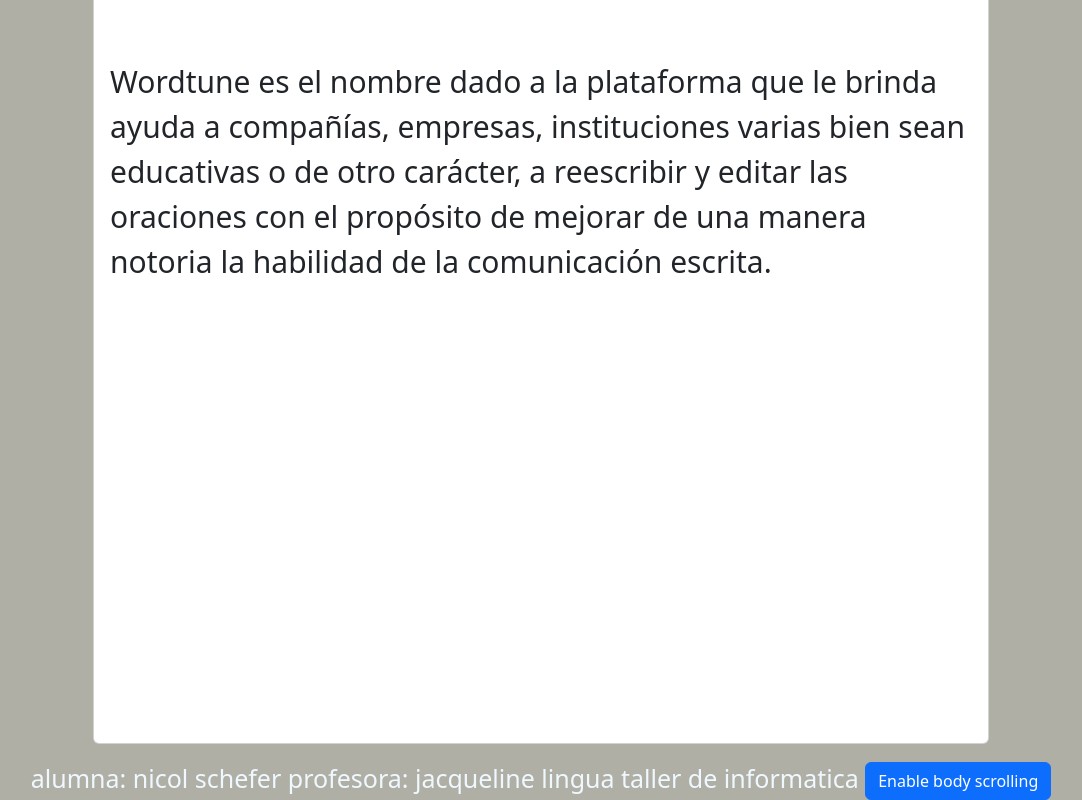
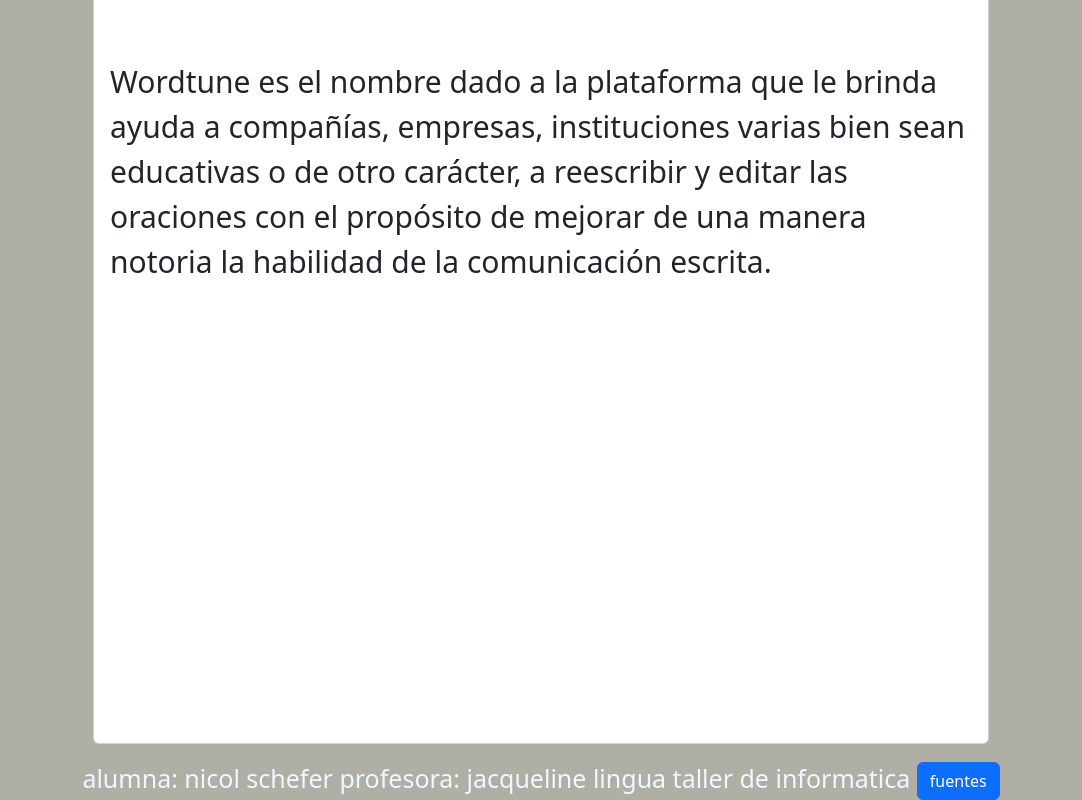
Before and after one commit to nicolschefer-jpg/TP_bootstrap_schefernicol, a plain HTML site: page index.html in a window 1280 px wide. Shown: the part 7297-8097 px from the top of the page, without its empty margins (99-1181 px from the left). Drawn offline with nearby package versions, Linux system fonts and the light colour scheme.

Commit message:
Update index.html

```diff
--- a/index.html
+++ b/index.html
@@ -225,7 +225,7 @@ En Argentina, la regulación de la inteligencia artificial (IA) aún está en de
 <section>
   <footer>
      alumna: nicol schefer  profesora: jacqueline lingua taller de informatica
-<button class="btn btn-primary" type="button" data-bs-toggle="offcanvas" data-bs-target="#offcanvasScrolling" aria-controls="offcanvasScrolling">Enable body scrolling</button>
+<button class="btn btn-primary" type="button" data-bs-toggle="offcanvas" data-bs-target="#offcanvasScrolling" aria-controls="offcanvasScrolling">fuentes</button>
 
 <div class="offcanvas offcanvas-start" data-bs-scroll="true" data-bs-backdrop="false" tabindex="-1" id="offcanvasScrolling" aria-labelledby="offcanvasScrollingLabel">
   <div class="offcanvas-header">
@@ -248,4 +248,5 @@ En Argentina, la regulación de la inteligencia artificial (IA) aún está en de
   </footer>
 </section>
 </body>
+
 </html>
```
